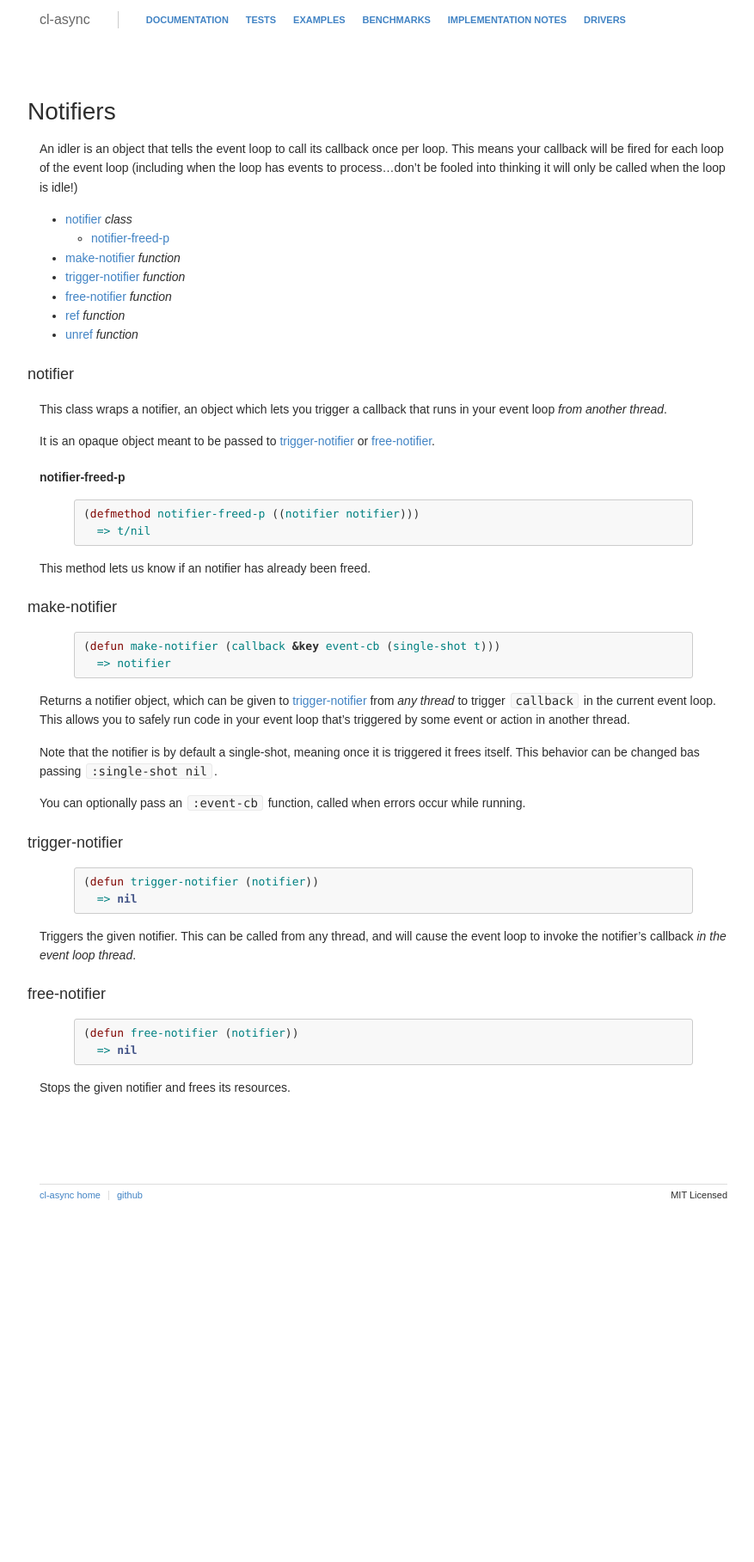
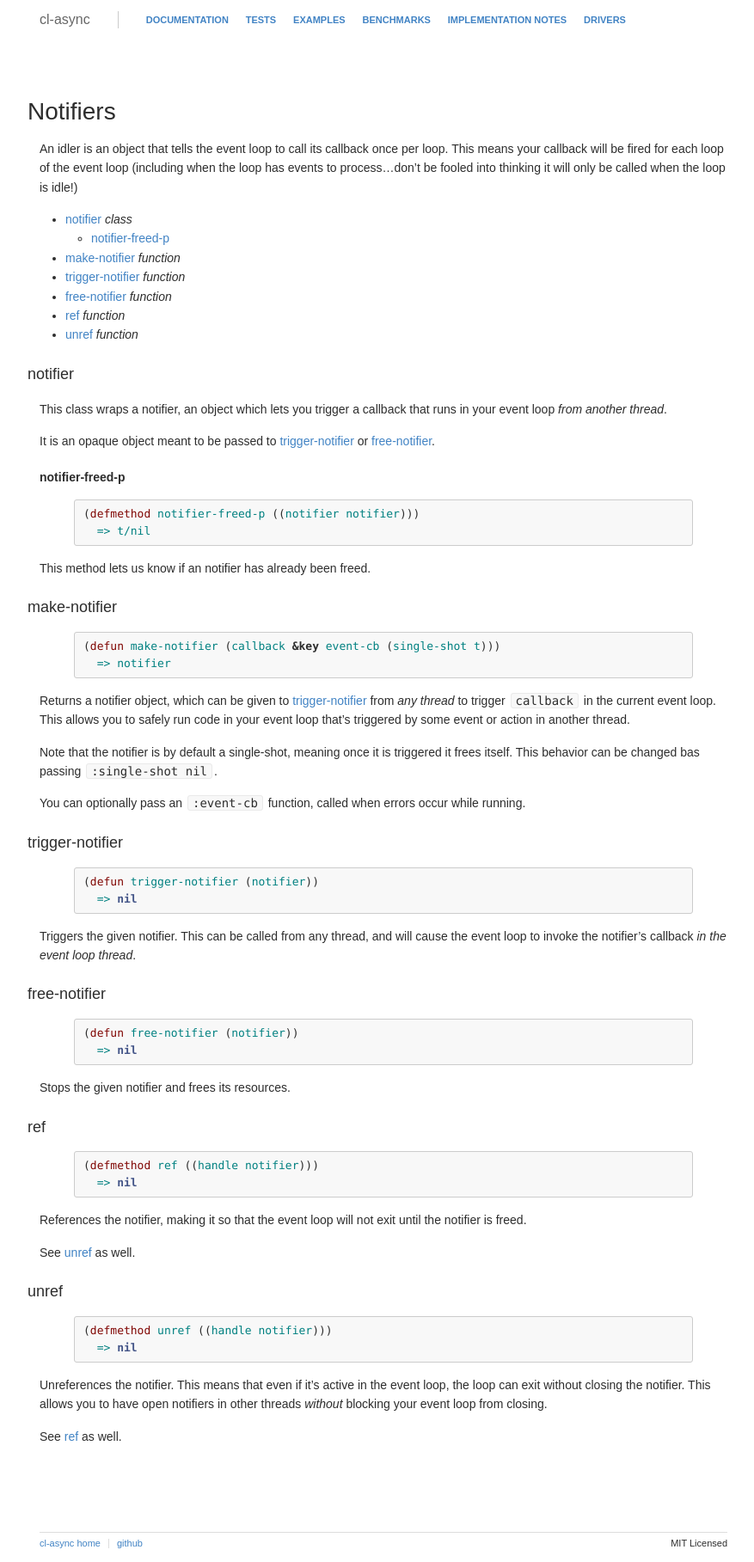
Before and after one commit to orthecreedence/cl-async, a Jekyll site: the page built from notifiers.md, in a window 1280 px wide. Shown: the whole page at 86% size, without its empty margins (194-1071 px from the left). Built offline with Jekyll 4.4.1, drawn with Linux system fonts in a browser that asks for light colours; Markdown is read by kramdown in place of the engine named in the settings; before the commit the page ends 1412 px from its top, so only the background shows below that.

Commit message:
ref/unref in notifiers

```diff
--- a/notifiers.md
+++ b/notifiers.md
@@ -72,3 +72,28 @@ the event loop to invoke the notifier's callback *in the event loop thread*.
 {% endhighlight %}
 
 Stops the given notifier and frees its resources.
+
+<a id="ref"></a>
+### ref
+{% highlight cl %}
+(defmethod ref ((handle notifier)))
+  => nil
+{% endhighlight %}
+
+References the notifier, making it so that the event loop will not exit until
+the notifier is freed.
+
+See [unref](#unref) as well.
+
+<a id="unref"></a>
+### unref
+{% highlight cl %}
+(defmethod unref ((handle notifier)))
+  => nil
+{% endhighlight %}
+
+Unreferences the notifier. This means that even if it's active in the event
+loop, the loop can exit without closing the notifier. This allows you to have
+open notifiers in other threads *without* blocking your event loop from closing.
+
+See [ref](#ref) as well.
```
